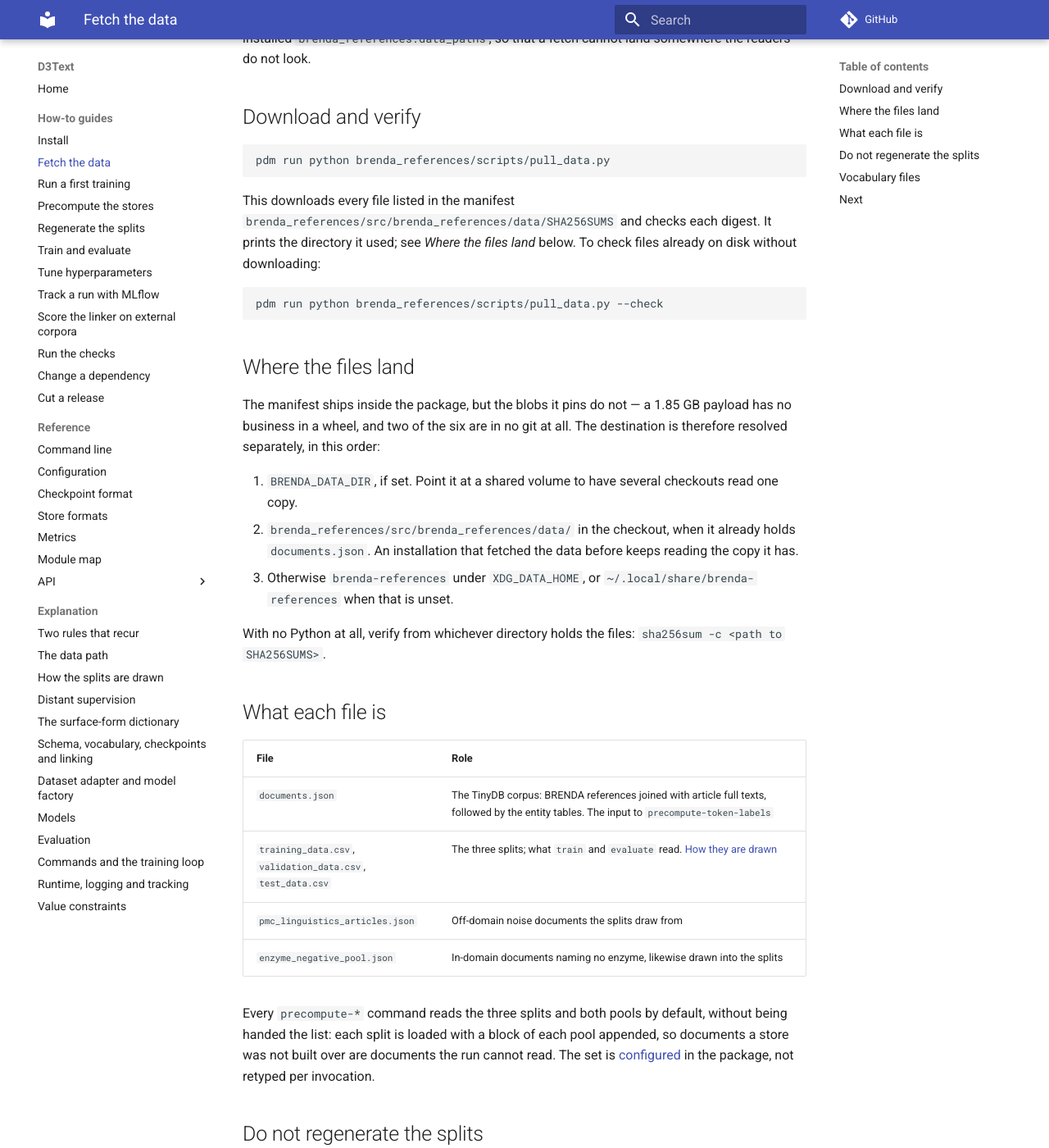
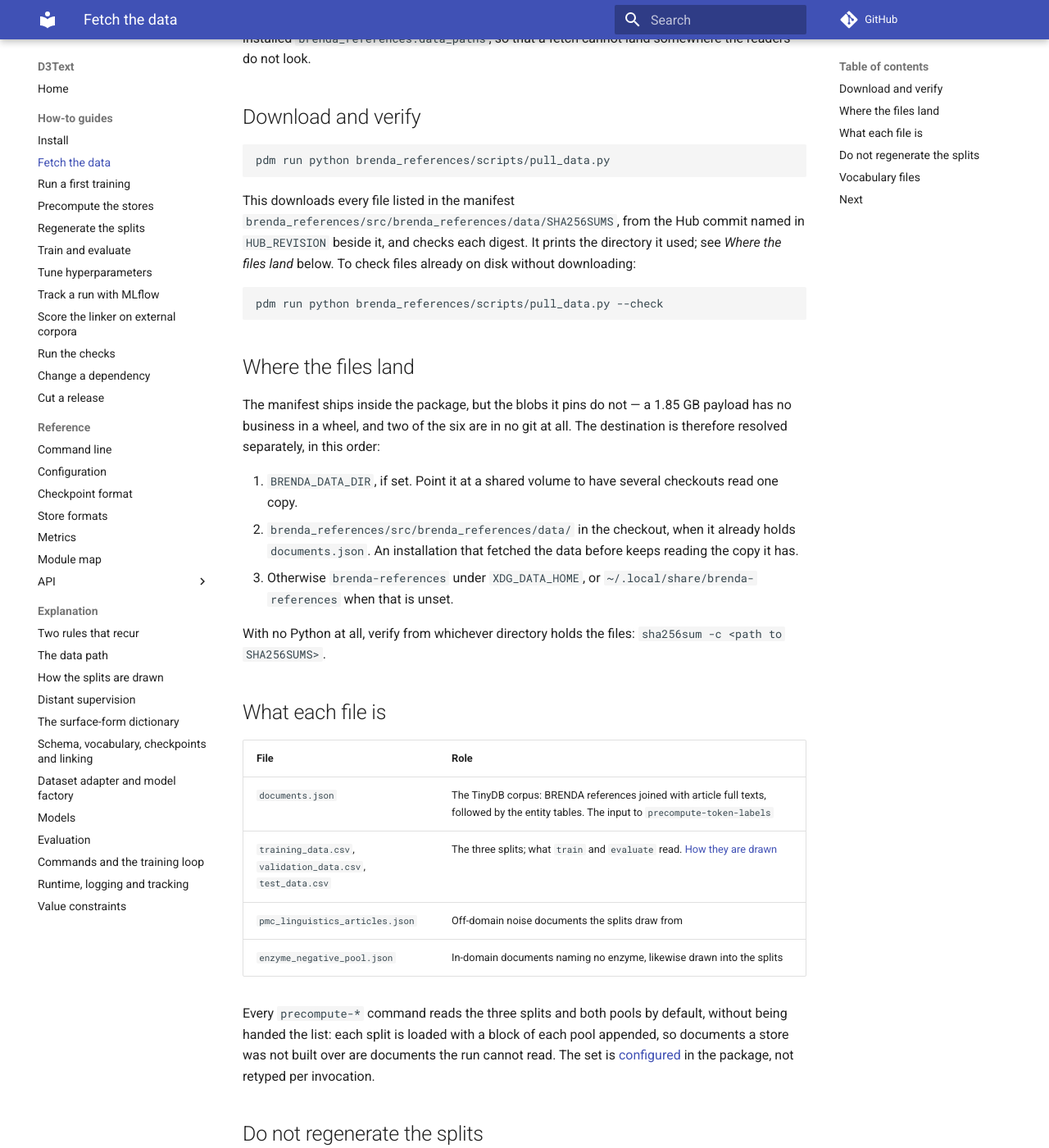
Before and after one commit to manuquadros/d3text, an MkDocs documentation site: the page built from docs/how-to/fetch-the-data.md, in a window 1280 px wide and 1400 px high, scrolled down 306 px. Shown: the whole window at 82% size. Built offline with MkDocs 1.6.1 and Material for MkDocs 9.7.7, drawn with Linux system fonts in a browser that asks for light colours; comment, search, counter and statistics services are not loaded.

Commit message:
fix: download the Hub commit the data manifest was pinned against
pull_data.py called snapshot_download without a revision, so it always
fetched the dataset repo's main. SHA256SUMS pins content, not a commit:
once a newer revision was published, an older checkout downloaded blobs
its manifest rejects and had nothing naming the commit that holds the
ones it pins. A HUB_REVISION file beside the manifest now records that
commit (full sha only), pull_data.py downloads it, and --revision
overrides it.

````diff
--- a/docs/how-to/fetch-the-data.md
+++ b/docs/how-to/fetch-the-data.md
@@ -18,8 +18,9 @@
 ```
 
 This downloads every file listed in the manifest
-`brenda_references/src/brenda_references/data/SHA256SUMS` and checks each
-digest. It prints the directory it used; see *Where the files land* below.
+`brenda_references/src/brenda_references/data/SHA256SUMS`, from the Hub commit
+named in `HUB_REVISION` beside it, and checks each digest. It prints the
+directory it used; see *Where the files land* below.
 To check files already on disk without downloading:
 
 ```bash
@@ -66,8 +67,9 @@
 rewritten in place by a second script, so a re-run can partition the corpus
 differently and silently invalidate every recorded comparison. Treat the
 CSVs as pinned artifacts. If a split must change, publish a new revision and
-update `SHA256SUMS` in the same commit that reports the new numbers; the
-publishing steps are in `brenda_references/src/brenda_references/data/README.md`.
+update `SHA256SUMS` and `HUB_REVISION` in the same commit that reports the new
+numbers; the publishing steps are in
+`brenda_references/src/brenda_references/data/README.md`.
 
 ## Vocabulary files
 
````
Also changed, not shown: brenda_references/src/brenda_references/data/README.md (+16 -4 lines), docs/how-to/regenerate-the-splits.md (+4 -4 lines), 5 other files.
